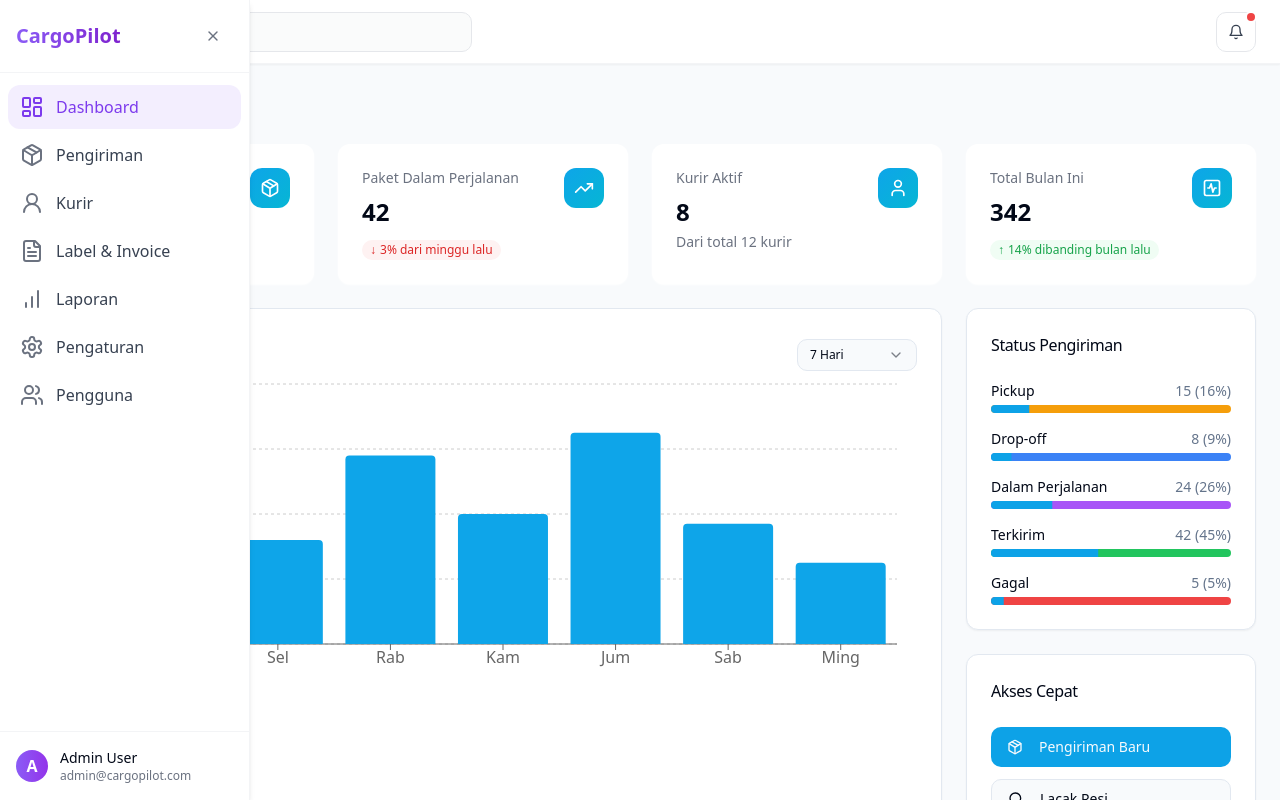
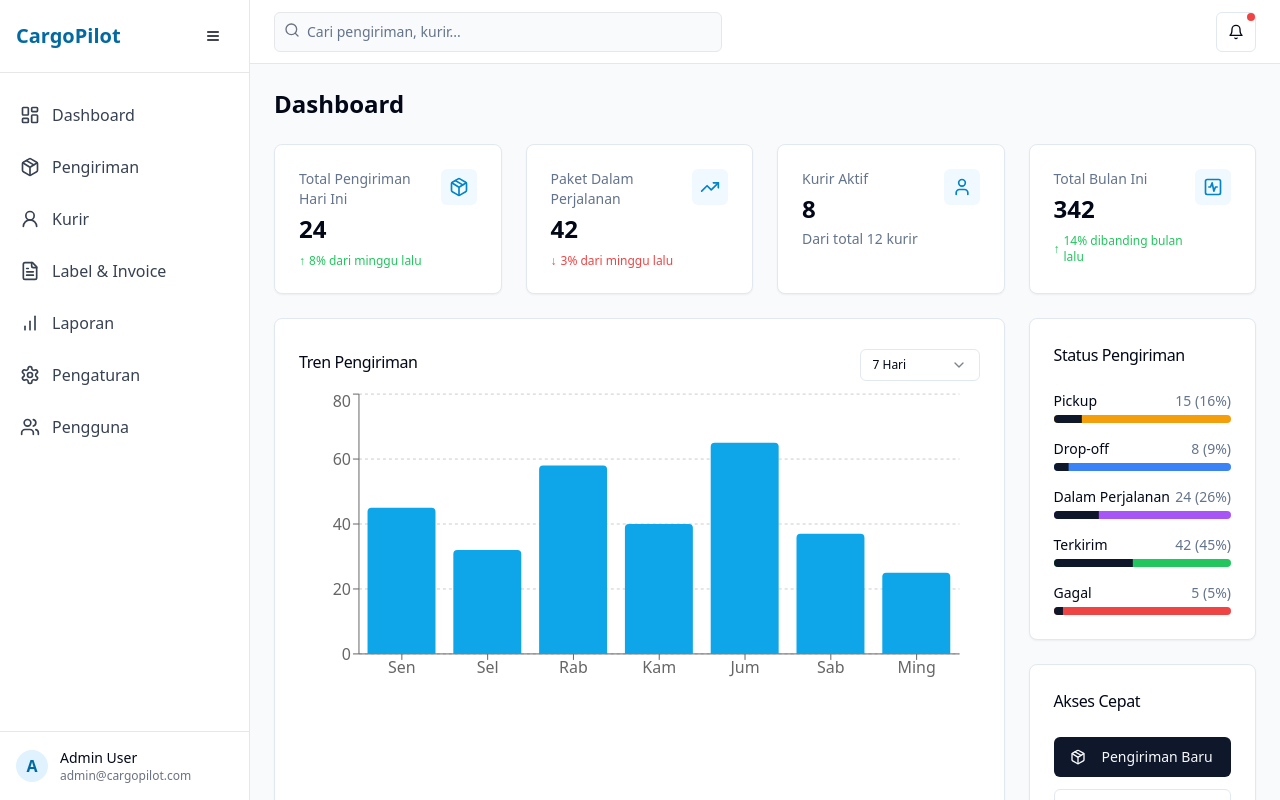
Before and after one commit to cutgeubrinarizky/Silogistik-fe-dashboard, a React (Vite) app: page / in a window 1280 px wide. Built offline with nearby package versions, Linux system fonts and the light colour scheme.

Commit message:
Reverted to commit a520dd7ef0f51ca87cac25b9774877a9854d688d

```diff
--- a/src/components/dashboard/StatCard.tsx
+++ b/src/components/dashboard/StatCard.tsx
@@ -23,20 +23,18 @@ const StatCard: React.FC<StatCardProps> = ({
   className,
 }) => {
   return (
-    <Card className={cn("overflow-hidden border-0 shadow-card hover:shadow-lg transition-all duration-300", className)}>
+    <Card className={cn("overflow-hidden", className)}>
       <CardContent className="p-6">
         <div className="flex items-start justify-between">
           <div>
-            <p className="text-sm font-medium text-gray-500">{title}</p>
-            <h3 className="text-2xl font-bold mt-2">{value}</h3>
-            {description && <p className="text-sm text-gray-500 mt-1">{description}</p>}
+            <p className="text-sm font-medium text-muted-foreground">{title}</p>
+            <h3 className="text-2xl font-bold mt-1">{value}</h3>
+            {description && <p className="text-sm text-muted-foreground mt-1">{description}</p>}
 
             {trend !== undefined && (
               <div className={cn(
-                "flex items-center mt-3 text-xs font-medium rounded-full px-2 py-0.5 w-fit",
-                trend > 0 ? "bg-green-50 text-green-600" :
-                trend < 0 ? "bg-red-50 text-red-600" :
-                "bg-gray-50 text-gray-600"
+                "flex items-center mt-2 text-xs font-medium",
+                trend > 0 ? "text-green-500" : trend < 0 ? "text-red-500" : "text-gray-500"
               )}>
                 <span>
                   {trend > 0 ? '↑' : trend < 0 ? '↓' : '•'}
@@ -48,7 +46,7 @@ const StatCard: React.FC<StatCardProps> = ({
             )}
           </div>
 
-          <div className="p-2.5 bg-gradient-to-br from-modern-primary to-modern-accent rounded-xl text-white">
+          <div className="p-2 bg-logistics-50 rounded-md text-logistics-600">
             {icon}
           </div>
         </div>
--- a/src/components/layout/Header.tsx
+++ b/src/components/layout/Header.tsx
@@ -1,43 +1,27 @@
 
 import React from 'react';
-import { Bell, Search, Menu } from 'lucide-react';
+import { Bell, Search } from 'lucide-react';
 import { Input } from '@/components/ui/input';
 import { Button } from '@/components/ui/button';
 
-interface HeaderProps {
-  isMobile?: boolean;
-  toggleSidebar: () => void;
-}
-
-const Header = ({ isMobile = false, toggleSidebar }: HeaderProps) => {
+const Header = () => {
   return (
-    <div className="h-14 md:h-16 border-b border-gray-100 bg-white/90 backdrop-blur-md flex items-center justify-between px-3 md:px-6 shadow-sm">
-      {isMobile && (
-        <Button
-          variant="ghost"
-          size="icon"
-          className="mr-2 text-gray-600"
-          onClick={toggleSidebar}
-        >
-          <Menu size={20} />
-        </Button>
-      )}
-
+    <div className="h-16 border-b border-gray-200 bg-white flex items-center justify-between px-4 md:px-6">
       <div className="flex items-center w-full max-w-md">
         <div className="relative w-full">
-          <Search className="absolute left-2.5 top-2.5 h-4 w-4 text-gray-400" />
+          <Search className="absolute left-2.5 top-2.5 h-4 w-4 text-gray-500" />
           <Input
             type="search"
-            placeholder="Cari pengiriman..."
-            className="pl-8 bg-gray-50/80 border-gray-200 focus:border-modern-primary focus:ring-modern-primary transition-all duration-300"
+            placeholder="Cari pengiriman, kurir..."
+            className="pl-8 bg-gray-50 border-gray-200"
           />
         </div>
       </div>
 
-      <div className="flex items-center space-x-3">
-        <Button variant="outline" size="icon" className="relative bg-white hover:bg-gray-50 border-gray-200 text-gray-700 transition-all duration-300">
+      <div className="flex items-center space-x-4">
+        <Button variant="outline" size="icon" className="relative">
           <Bell size={18} />
-          <span className="absolute top-0 right-0 w-2 h-2 rounded-full bg-red-500 ring-2 ring-white"></span>
+          <span className="absolute top-0 right-0 w-2 h-2 rounded-full bg-red-500"></span>
         </Button>
       </div>
     </div>
--- a/src/components/layout/Layout.tsx
+++ b/src/components/layout/Layout.tsx
@@ -1,5 +1,5 @@
 
-import React, { useState, useEffect } from 'react';
+import React, { useState } from 'react';
 import Sidebar from './Sidebar';
 import Header from './Header';
 
@@ -9,34 +9,13 @@ interface LayoutProps {
 
 const Layout: React.FC<LayoutProps> = ({ children }) => {
   const [sidebarCollapsed, setSidebarCollapsed] = useState(false);
-  const [isMobile, setIsMobile] = useState(false);
-
-  // Check if device is mobile
-  useEffect(() => {
-    const checkIfMobile = () => {
-      setIsMobile(window.innerWidth < 768);
-    };
-
-    // Set initial state
-    checkIfMobile();
-
-    // Add event listener
-    window.addEventListener('resize', checkIfMobile);
-
-    // Auto-collapse sidebar on mobile
-    if (window.innerWidth < 768 && !sidebarCollapsed) {
-      setSidebarCollapsed(true);
-    }
-
-    return () => window.removeEventListener('resize', checkIfMobile);
-  }, []);
 
   return (
-    <div className="flex h-screen bg-modern-background">
+    <div className="flex h-screen bg-gray-50">
       <Sidebar collapsed={sidebarCollapsed} setCollapsed={setSidebarCollapsed} />
       <div className="flex-1 flex flex-col overflow-hidden">
-        <Header isMobile={isMobile} toggleSidebar={() => setSidebarCollapsed(!sidebarCollapsed)} />
-        <main className="flex-1 overflow-y-auto p-3 md:p-6 animate-fade-in">
+        <Header />
+        <main className="flex-1 overflow-y-auto p-4 md:p-6">
           {children}
         </main>
       </div>
--- a/src/components/layout/Sidebar.tsx
+++ b/src/components/layout/Sidebar.tsx
@@ -1,6 +1,6 @@
 
 import React from 'react';
-import { Link, useLocation } from 'react-router-dom';
+import { Link } from 'react-router-dom';
 import {
   LayoutDashboard,
   Package,
@@ -9,9 +9,9 @@ import {
   FileText,
   BarChart,
   Users,
+  Bell,
   LogOut,
-  Menu,
-  X
+  Menu
 } from 'lucide-react';
 import { cn } from '@/lib/utils';
 import { Button } from '@/components/ui/button';
@@ -22,7 +22,6 @@ type SidebarProps = {
 };
 
 const Sidebar = ({ collapsed, setCollapsed }: SidebarProps) => {
-  const location = useLocation();
   const navItems = [
     { icon: LayoutDashboard, label: 'Dashboard', path: '/' },
     { icon: Package, label: 'Pengiriman', path: '/shipments' },
@@ -33,56 +32,40 @@ const Sidebar = ({ collapsed, setCollapsed }: SidebarProps) => {
     { icon: Users, label: 'Pengguna', path: '/users' },
   ];
 
-  const isActive = (path: string) => {
-    if (path === '/') return location.pathname === path;
-    return location.pathname.startsWith(path);
-  };
-
   return (
     <div
       className={cn(
-        "fixed h-screen bg-white border-r border-gray-100 transition-all duration-300 z-40 flex flex-col shadow-md",
-        collapsed ? "w-0 md:w-[70px] -translate-x-full md:translate-x-0" : "w-[250px]"
+        "h-screen bg-white border-r border-gray-200 transition-all duration-300 flex flex-col",
+        collapsed ? "w-[70px]" : "w-[250px]"
       )}
     >
-      <div className="flex items-center justify-between p-3 md:p-4 border-b border-gray-100">
+      <div className="flex items-center justify-between p-4 border-b border-gray-200">
         {!collapsed && (
-          <div className="font-bold text-xl bg-clip-text text-transparent bg-gradient-to-r from-violet-500 to-purple-700">CargoPilot</div>
+          <div className="font-bold text-xl text-logistics-700">CargoPilot</div>
         )}
         <Button
           variant="ghost"
           size="icon"
-          className={cn(
-            "ml-auto text-gray-500 hover:text-gray-700 hover:bg-gray-100",
-            collapsed && "hidden md:flex"
-          )}
+          className="ml-auto"
           onClick={() => setCollapsed(!collapsed)}
         >
-          {collapsed ? <Menu size={20} /> : <X size={20} />}
+          <Menu size={20} />
         </Button>
       </div>
 
-      <div className="flex-grow py-3 overflow-y-auto scrollbar-thin">
+      <div className="flex-grow py-5">
         <nav>
-          <ul className="space-y-1 px-2">
+          <ul className="space-y-2 px-2">
             {navItems.map((item) => (
               <li key={item.label}>
                 <Link
                   to={item.path}
                   className={cn(
-                    "flex items-center px-3 py-2.5 rounded-xl text-gray-700 transition-all duration-200",
-                    isActive(item.path)
-                      ? "bg-violet-500/10 text-violet-600 font-medium"
-                      : "hover:bg-gray-50 hover:text-violet-600"
+                    "flex items-center px-3 py-2.5 rounded-md text-gray-700 hover:bg-logistics-50 hover:text-logistics-600 transition-colors",
+                    "hover:bg-logistics-50 hover:text-logistics-600"
                   )}
                 >
-                  <item.icon
-                    size={24}
-                    className={cn(
-                      "flex-shrink-0",
-                      isActive(item.path) ? "text-violet-600" : "text-gray-500"
-                    )}
-                  />
+                  <item.icon size={20} className="flex-shrink-0" />
                   {!collapsed && <span className="ml-3">{item.label}</span>}
                 </Link>
               </li>
@@ -91,9 +74,9 @@ const Sidebar = ({ collapsed, setCollapsed }: SidebarProps) => {
         </nav>
       </div>
 
-      <div className="p-4 border-t border-gray-100">
+      <div className="p-4 border-t border-gray-200">
         <div className="flex items-center">
-          <div className="w-8 h-8 rounded-full bg-gradient-to-r from-violet-500 to-purple-600 flex items-center justify-center text-white font-bold">
+          <div className="w-8 h-8 rounded-full bg-logistics-100 flex items-center justify-center text-logistics-700 font-bold">
             A
           </div>
           {!collapsed && (
--- a/src/components/shipments/ShipmentList.tsx
+++ b/src/components/shipments/ShipmentList.tsx
@@ -104,13 +104,13 @@ const shipments = [
 const getStatusBadge = (status: string) => {
   switch(status) {
     case 'pickup':
-      return <Badge variant="outline" className="bg-amber-50 text-amber-600 border-amber-200 font-medium px-3 py-1 rounded-full">Pickup</Badge>;
+      return <Badge variant="outline" className="bg-amber-50 text-amber-600 border-amber-200">Pickup</Badge>;
     case 'transit':
-      return <Badge variant="outline" className="bg-purple-50 text-purple-600 border-purple-200 font-medium px-3 py-1 rounded-full">Dalam Perjalanan</Badge>;
+      return <Badge variant="outline" className="bg-purple-50 text-purple-600 border-purple-200">Dalam Perjalanan</Badge>;
     case 'delivered':
-      return <Badge variant="outline" className="bg-green-50 text-green-600 border-green-200 font-medium px-3 py-1 rounded-full">Terkirim</Badge>;
+      return <Badge variant="outline" className="bg-green-50 text-green-600 border-green-200">Terkirim</Badge>;
     case 'failed':
-      return <Badge variant="outline" className="bg-red-50 text-red-600 border-red-200 font-medium px-3 py-1 rounded-full">Gagal</Badge>;
+      return <Badge variant="outline" className="bg-red-50 text-red-600 border-red-200">Gagal</Badge>;
     default:
       return <Badge variant="outline">{status}</Badge>;
   }
@@ -124,33 +124,33 @@ const ShipmentList = () => {
   });
 
   return (
-    <Card className="border-0 shadow-card overflow-hidden">
-      <CardHeader className="flex flex-col sm:flex-row items-start sm:items-center justify-between pb-3 space-y-4 sm:space-y-0 border-b">
+    <Card>
+      <CardHeader className="flex flex-col sm:flex-row items-start sm:items-center justify-between pb-3 space-y-4 sm:space-y-0">
         <CardTitle>Daftar Pengiriman</CardTitle>
         <div className="flex space-x-2">
-          <Button variant="outline" size="sm" className="h-9 border-gray-200 hover:border-gray-300 hover:bg-gray-50">
-            <Filter size={16} className="mr-2 text-gray-500" />
+          <Button variant="outline" size="sm" className="h-9">
+            <Filter size={16} className="mr-2" />
             Filter
           </Button>
-          <Button variant="outline" size="sm" className="h-9 border-gray-200 hover:border-gray-300 hover:bg-gray-50">
-            <RefreshCcw size={16} className="mr-2 text-gray-500" />
+          <Button variant="outline" size="sm" className="h-9">
+            <RefreshCcw size={16} className="mr-2" />
             Refresh
           </Button>
-          <Button size="sm" className="h-9 bg-modern-primary hover:bg-modern-primary/90" asChild>
+          <Button size="sm" className="h-9" asChild>
             <Link to="/shipments/new">
               + Pengiriman Baru
             </Link>
           </Button>
         </div>
       </CardHeader>
-      <CardContent className="p-0">
-        <div className="flex flex-col gap-4 p-6">
+      <CardContent>
+        <div className="flex flex-col gap-4">
           <div className="flex flex-wrap gap-4">
             <div className="flex-1 min-w-[200px]">
-              <Input placeholder="Cari nomor resi atau nama..." className="border-gray-200 focus:border-modern-primary" />
+              <Input placeholder="Cari nomor resi atau nama..." />
             </div>
             <Select value={filter.status} onValueChange={(value) => setFilter(prev => ({ ...prev, status: value }))}>
-              <SelectTrigger className="w-[180px] border-gray-200 bg-white">
+              <SelectTrigger className="w-[180px]">
                 <SelectValue placeholder="Status" />
               </SelectTrigger>
               <SelectContent>
@@ -162,7 +162,7 @@ const ShipmentList = () => {
               </SelectContent>
             </Select>
             <Select value={filter.type} onValueChange={(value) => setFilter(prev => ({ ...prev, type: value }))}>
-              <SelectTrigger className="w-[180px] border-gray-200 bg-white">
+              <SelectTrigger className="w-[180px]">
                 <SelectValue placeholder="Jenis Pengiriman" />
               </SelectTrigger>
               <SelectContent>
@@ -173,18 +173,18 @@ const ShipmentList = () => {
             </Select>
           </div>
 
-          <div className="rounded-xl border bg-white overflow-hidden shadow-sm">
+          <div className="rounded-md border">
             <Table>
-              <TableHeader className="bg-gray-50">
+              <TableHeader>
                 <TableRow>
-                  <TableHead className="w-[100px] font-medium">No. Resi</TableHead>
-                  <TableHead className="font-medium">Penerima</TableHead>
-                  <TableHead className="font-medium">Status</TableHead>
-                  <TableHead className="font-medium">Kurir</TableHead>
-                  <TableHead className="font-medium">Berat Final</TableHead>
-                  <TableHead className="font-medium">Ongkir</TableHead>
-                  <TableHead className="font-medium">Tanggal</TableHead>
-                  <TableHead className="text-right font-medium">Aksi</TableHead>
+                  <TableHead className="w-[100px]">No. Resi</TableHead>
+                  <TableHead>Penerima</TableHead>
+                  <TableHead>Status</TableHead>
+                  <TableHead>Kurir</TableHead>
+                  <TableHead>Berat Final</TableHead>
+                  <TableHead>Ongkir</TableHead>
+                  <TableHead>Tanggal</TableHead>
+                  <TableHead className="text-right">Aksi</TableHead>
                 </TableRow>
               </TableHeader>
               <TableBody>
--- a/src/index.css
+++ b/src/index.css
@@ -1,11 +1,10 @@
-
 @tailwind base;
 @tailwind components;
 @tailwind utilities;
 
 @layer base {
   :root {
-    --background: 210 40% 98%;
+    --background: 0 0% 100%;
     --foreground: 222.2 84% 4.9%;
 
     --card: 0 0% 100%;
@@ -14,10 +13,10 @@
     --popover: 0 0% 100%;
     --popover-foreground: 222.2 84% 4.9%;
 
-    --primary: 199 89% 48%;
+    --primary: 222.2 47.4% 11.2%;
     --primary-foreground: 210 40% 98%;
 
-    --secondary: 199 89% 70%;
+    --secondary: 210 40% 96.1%;
     --secondary-foreground: 222.2 47.4% 11.2%;
 
     --muted: 210 40% 96.1%;
@@ -31,18 +30,25 @@
 
     --border: 214.3 31.8% 91.4%;
     --input: 214.3 31.8% 91.4%;
-    --ring: 199 89% 48%;
+    --ring: 222.2 84% 4.9%;
 
-    --radius: 0.75rem;
+    --radius: 0.5rem;
 
-    --sidebar-background: 210 40% 98%;
+    --sidebar-background: 0 0% 98%;
+
     --sidebar-foreground: 240 5.3% 26.1%;
-    --sidebar-primary: 199 89% 48%;
-    --sidebar-primary-foreground: 0 0% 100%;
-    --sidebar-accent: 199 89% 95%;
-    --sidebar-accent-foreground: 199 89% 48%;
-    --sidebar-border: 214.3 31.8% 91.4%;
-    --sidebar-ring: 199 89% 48%;
+
+    --sidebar-primary: 240 5.9% 10%;
+
+    --sidebar-primary-foreground: 0 0% 98%;
+
+    --sidebar-accent: 240 4.8% 95.9%;
+
+    --sidebar-accent-foreground: 240 5.9% 10%;
+
+    --sidebar-border: 220 13% 91%;
+
+    --sidebar-ring: 217.2 91.2% 59.8%;
   }
 
   .dark {
@@ -55,7 +61,7 @@
     --popover: 222.2 84% 4.9%;
     --popover-foreground: 210 40% 98%;
 
-    --primary: 199 89% 48%;
+    --primary: 210 40% 98%;
     --primary-foreground: 222.2 47.4% 11.2%;
 
     --secondary: 217.2 32.6% 17.5%;
@@ -73,15 +79,14 @@
     --border: 217.2 32.6% 17.5%;
     --input: 217.2 32.6% 17.5%;
     --ring: 212.7 26.8% 83.9%;
-
-    --sidebar-background: 222.2 84% 4.9%;
-    --sidebar-foreground: 210 40% 98%;
-    --sidebar-primary: 199 89% 48%;
+    --sidebar-background: 240 5.9% 10%;
+    --sidebar-foreground: 240 4.8% 95.9%;
+    --sidebar-primary: 224.3 76.3% 48%;
     --sidebar-primary-foreground: 0 0% 100%;
-    --sidebar-accent: 217.2 32.6% 17.5%;
-    --sidebar-accent-foreground: 210 40% 98%;
-    --sidebar-border: 217.2 32.6% 17.5%;
-    --sidebar-ring: 199 89% 48%;
+    --sidebar-accent: 240 3.7% 15.9%;
+    --sidebar-accent-foreground: 240 4.8% 95.9%;
+    --sidebar-border: 240 3.7% 15.9%;
+    --sidebar-ring: 217.2 91.2% 59.8%;
   }
 }
 
@@ -94,17 +99,3 @@
     @apply bg-background text-foreground;
   }
 }
-
-@layer utilities {
-  .glass-effect {
-    @apply backdrop-blur-sm bg-white/90 shadow-lg border border-white/20;
-  }
-
-  .card-hover {
-    @apply transition-all duration-200 hover:shadow-lg hover:-translate-y-1;
-  }
-
-  .text-gradient {
-    @apply bg-gradient-to-r from-blue-500 to-cyan-500 bg-clip-text text-transparent;
-  }
-}
--- a/src/pages/Couriers.tsx
+++ b/src/pages/Couriers.tsx
@@ -1,35 +1,11 @@
 
 import React from 'react';
 import CourierList from '@/components/couriers/CourierList';
-import { useLocation } from 'react-router-dom';
-import { Breadcrumb, BreadcrumbItem, BreadcrumbLink, BreadcrumbList, BreadcrumbPage, BreadcrumbSeparator } from '@/components/ui/breadcrumb';
-import { Home } from 'lucide-react';
 
 const Couriers = () => {
-  const location = useLocation();
-
   return (
-    <div className="space-y-4">
-      <div className="flex flex-col md:flex-row md:items-center justify-between gap-2">
-        <h1 className="text-xl md:text-2xl font-bold bg-clip-text text-transparent bg-gradient-to-r from-violet-500 to-purple-700">
-          Manajemen Kurir
-        </h1>
-
-        <Breadcrumb className="hidden md:flex">
-          <BreadcrumbList>
-            <BreadcrumbItem>
-              <BreadcrumbLink href="/">
-                <Home className="h-4 w-4" />
-              </BreadcrumbLink>
-            </BreadcrumbItem>
-            <BreadcrumbSeparator />
-            <BreadcrumbItem>
-              <BreadcrumbPage>Kurir</BreadcrumbPage>
-            </BreadcrumbItem>
-          </BreadcrumbList>
-        </Breadcrumb>
-      </div>
-
+    <div className="space-y-6">
+      <h1 className="text-2xl font-bold">Manajemen Kurir</h1>
       <CourierList />
     </div>
   );
--- a/src/pages/Labels.tsx
+++ b/src/pages/Labels.tsx
@@ -1,35 +1,11 @@
 
 import React from 'react';
 import LabelGenerator from '@/components/labels/LabelGenerator';
-import { useLocation } from 'react-router-dom';
-import { Breadcrumb, BreadcrumbItem, BreadcrumbLink, BreadcrumbList, BreadcrumbPage, BreadcrumbSeparator } from '@/components/ui/breadcrumb';
-import { Home } from 'lucide-react';
 
 const Labels = () => {
-  const location = useLocation();
-
   return (
-    <div className="space-y-4">
-      <div className="flex flex-col md:flex-row md:items-center justify-between gap-2">
-        <h1 className="text-xl md:text-2xl font-bold bg-clip-text text-transparent bg-gradient-to-r from-violet-500 to-purple-700">
-          Cetak Label & Invoice
-        </h1>
-
-        <Breadcrumb className="hidden md:flex">
-          <BreadcrumbList>
-            <BreadcrumbItem>
-              <BreadcrumbLink href="/">
-                <Home className="h-4 w-4" />
-              </BreadcrumbLink>
-            </BreadcrumbItem>
-            <BreadcrumbSeparator />
-            <BreadcrumbItem>
-              <BreadcrumbPage>Label & Invoice</BreadcrumbPage>
-            </BreadcrumbItem>
-          </BreadcrumbList>
-        </Breadcrumb>
-      </div>
-
+    <div className="space-y-6">
+      <h1 className="text-2xl font-bold">Cetak Label & Invoice</h1>
       <LabelGenerator />
     </div>
   );
--- a/tailwind.config.ts
+++ b/tailwind.config.ts
@@ -74,15 +74,6 @@ export default {
 					700: '#0369a1',
 					800: '#075985',
 					900: '#0c4a6e',
-				},
-				modern: {
-					primary: '#0ea5e9',
-					secondary: '#7dd3fc',
-					accent: '#06b6d4',
-					background: '#f8fafc',
-					foreground: '#0f172a',
-					muted: '#f1f5f9',
-					border: '#e2e8f0',
 				}
 			},
 			borderRadius: {
@@ -106,26 +97,11 @@ export default {
 					to: {
 						height: '0'
 					}
-				},
-				'fade-in': {
-					'0%': {
-						opacity: '0',
-						transform: 'translateY(10px)'
-					},
-					'100%': {
-						opacity: '1',
-						transform: 'translateY(0)'
-					}
-				},
+				}
 			},
 			animation: {
 				'accordion-down': 'accordion-down 0.2s ease-out',
-				'accordion-up': 'accordion-up 0.2s ease-out',
-				'fade-in': 'fade-in 0.3s ease-out',
-			},
-			boxShadow: {
-				'modern': '0 10px 15px -3px rgba(0, 0, 0, 0.05), 0 4px 6px -2px rgba(0, 0, 0, 0.025)',
-				'card': '0 2px 8px rgba(0, 0, 0, 0.05)',
+				'accordion-up': 'accordion-up 0.2s ease-out'
 			}
 		}
 	},
```
